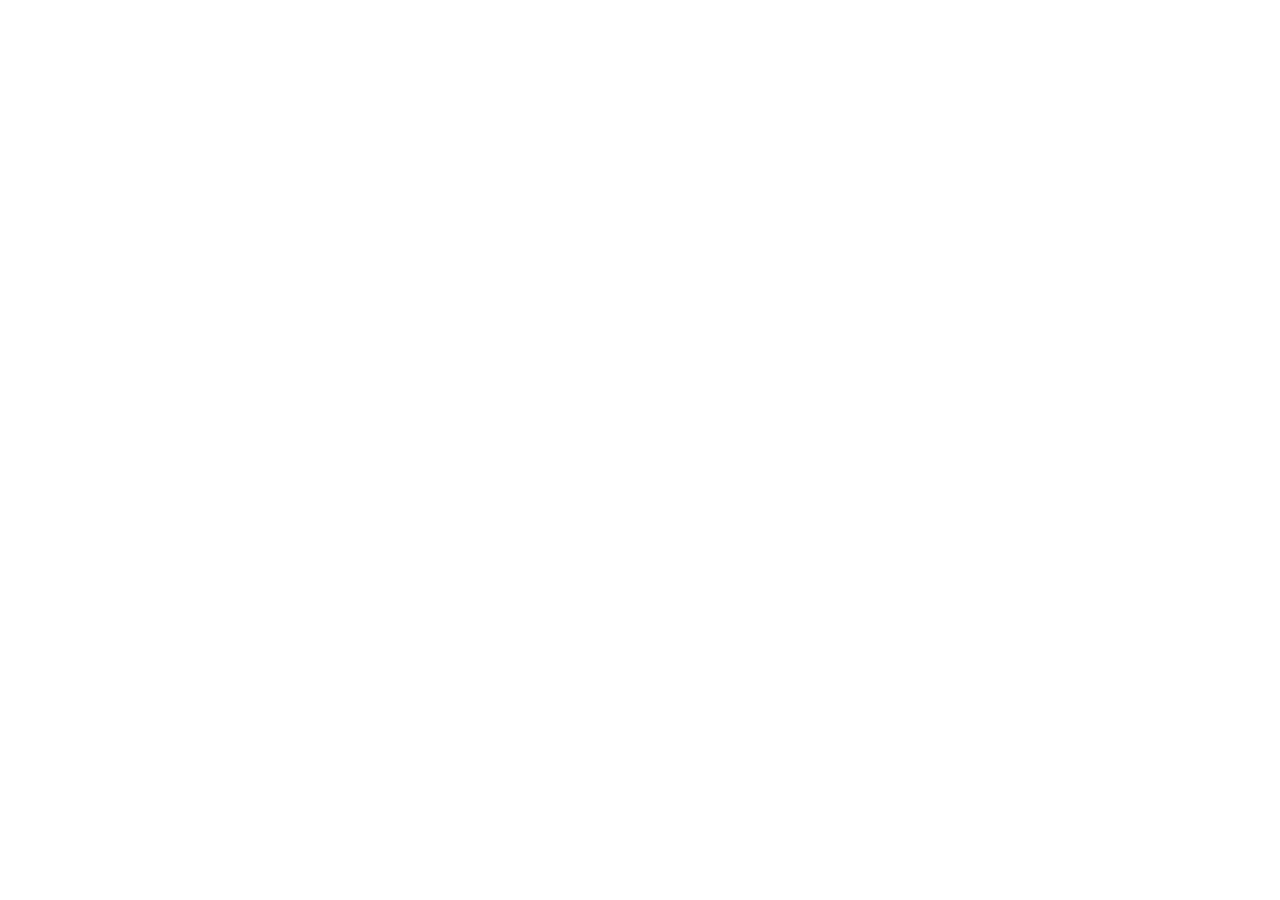
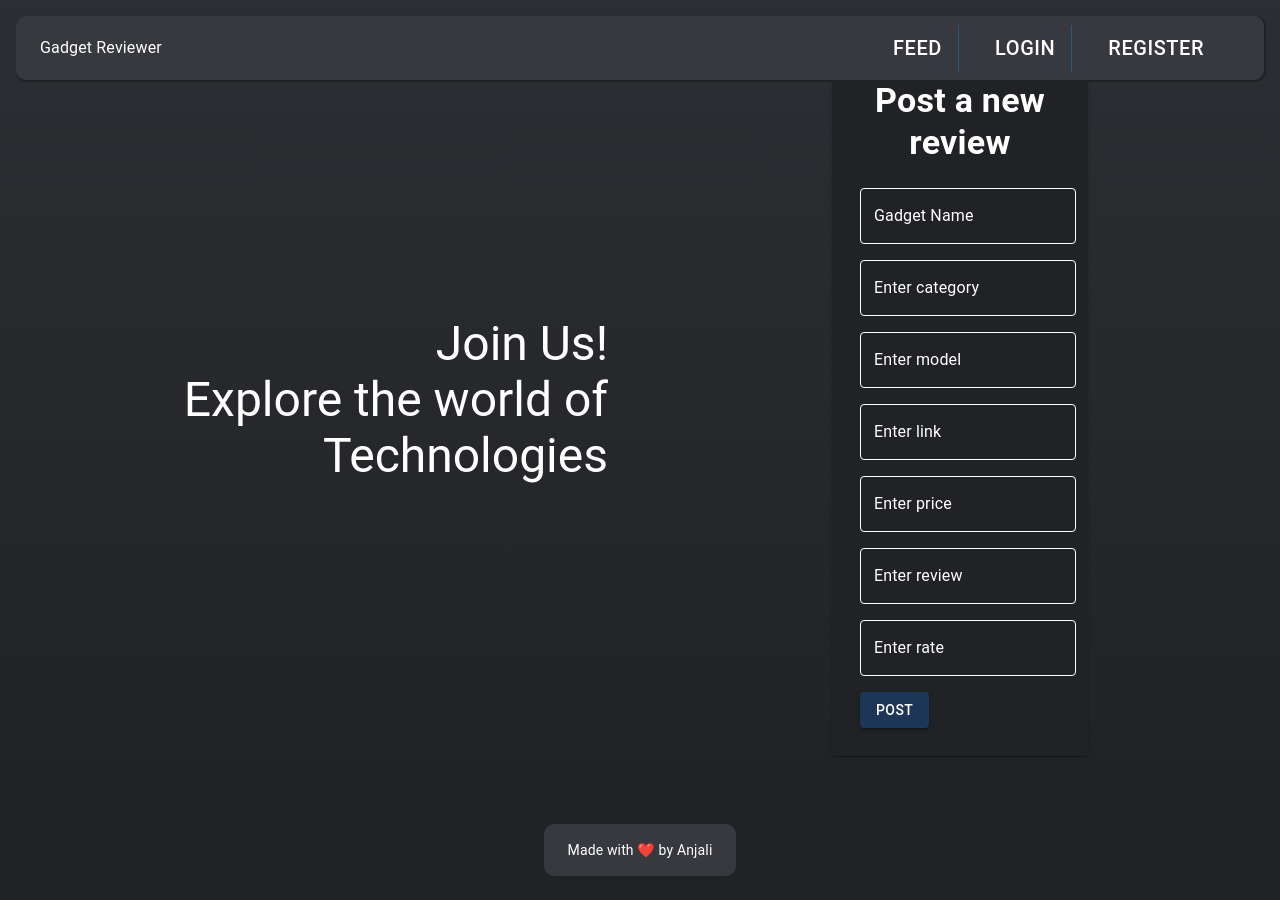
Before and after one commit to Anjali2201/The-GadgetLab, a React (Create React App) app: page /newreview in a window 1280 px wide. Before the commit this address had no page. Before the commit the page ends 800 px from the top, so only its background shows below. Built offline with nearby package versions, Linux system fonts and the light colour scheme.

Commit message:
post api

```diff
--- a/src/App.jsx
+++ b/src/App.jsx
@@ -4,6 +4,7 @@
 import Login from "./Pages/Login";
 import Signup from "./Pages/Signup";
 import Feed from "./Pages/Feed";
+import Reviews from "./Pages/Reviews";
 
 function App() {
   return (
@@ -13,6 +14,7 @@
         <Route path="/login" element={<Login />} />
         <Route path="/register" element={<Signup />} />
         <Route path="/feed" element={<Feed />} />
+        <Route path="/newreview" element={<Reviews />} />
       </Routes>
     </div>
   );
--- a/src/Components/Feed/feed.jsx
+++ b/src/Components/Feed/feed.jsx
@@ -1,8 +1,9 @@
 import React from "react";
-import { Grid } from "@mui/material";
+import { Button, Grid } from "@mui/material";
 import Boxes from "./card";
 import { Typography } from "@mui/material";
 import ChipsArray from "./chips";
+import { Link } from "@mui/material";
 
 const Feedpage = () => {
   return (
@@ -17,7 +18,7 @@
         }}
       >
         <Grid
-          item
+          container
           xs={12}
           sx={{
             display: "flex",
@@ -26,10 +27,43 @@
             mx: "30px",
           }}
         >
-          <Typography sx={{ color: "white", fontSize: "50px" }}>
-            Feed{" "}
-          </Typography>
+          <Grid
+            item
+            xs={5}
+            sx={{
+              display: "flex",
+            }}
+          >
+            <Typography sx={{ color: "white", fontSize: "50px" }}>
+              Feed{" "}
+            </Typography>
+          </Grid>
+          <Grid
+            item
+            xs={12}
+            sx={{
+              display: "flex",
+              justifyContent: "flex-end",
+            }}
+          >
+            <Link href="/newreview" underline="none" color="inherit">
+              <Button
+                sx={{
+                  background: "white",
+                  color: "black",
+                  boxShadow: "none",
+                  fontSize: "20px",
+                  "&:hover": {
+                    backgroundColor: "#212225",
+                  },
+                }}
+              >
+                New Review
+              </Button>
+            </Link>
+          </Grid>
         </Grid>
+
         <Grid
           item
           xs={12}
@@ -54,6 +88,23 @@
           }}
         >
           <Typography sx={{ color: "white", my: 3 }}>Trending</Typography>
+
+          <Link href="/newreview" underline="none" color="inherit">
+            <Button
+              sx={{
+                mt: 10,
+                background: "white",
+                color: "black",
+                boxShadow: "none",
+                fontSize: "20px",
+                "&:hover": {
+                  backgroundColor: "#212225",
+                },
+              }}
+            >
+              New Review
+            </Button>
+          </Link>
         </Grid>
         <Grid
           item
--- /dev/null
+++ b/src/Components/Feed/postreview.jsx
@@ -0,0 +1,272 @@
+import React, { useRef } from "react";
+import { useState } from "react";
+import {
+  Grid,
+  Paper,
+  TextField,
+  Button,
+  Typography,
+  Modal,
+  Box,
+} from "@mui/material";
+import axios from "axios";
+import { useNavigate } from "react-router-dom";
+import getCookie from "../../hooks/getCookie";
+
+const buttons = { margin: "8px", backgroundColor: "#1D3557" };
+const text = { padding: 2, margin: "3px 0" };
+
+var modalText = "Modal Open";
+
+const style = {
+  position: "absolute",
+  top: "50%",
+  left: "50%",
+  transform: "translate(-50%, -50%)",
+  width: 400,
+  bgcolor: "background.paper",
+  border: "2px solid #000",
+  boxShadow: 24,
+  p: 4,
+};
+
+const textfield = {
+  "& .MuiOutlinedInput-root .MuiOutlinedInput-notchedOutline": {
+    borderColor: "white",
+  },
+  m: 1,
+};
+
+function Postreview() {
+  const form = useRef();
+  const navigate = useNavigate();
+
+  const [open, setOpen] = useState(false);
+  const [lastpage, setLastpage] = useState("/feed");
+  const [message, setMessage] = useState("Proceed");
+  const handleOpen = () => {
+    setOpen(true);
+  };
+  const handleClose = () => {
+    setOpen(false);
+  };
+
+  const navigation = () => {
+    if (lastpage === "/feed") {
+      window.location.reload();
+    } else {
+      navigate(lastpage);
+    }
+  };
+  let token = getCookie("login");
+  let email = "";
+  if (token) {
+    email = JSON.parse(getCookie("login")).email;
+  }
+  const Createpost = async (e) => {
+    e.preventDefault();
+    console.log("FORM DATA");
+
+    var form_data = {
+      authoremail: email,
+      gadgetname: form.current.gadgetname.value,
+      category: form.current.category.value,
+      model: form.current.model.value,
+      link: form.current.link.value,
+      price: form.current.price.value,
+      description: form.current.review.value,
+      rate: form.current.rate.value,
+    };
+    console.log(form_data);
+
+    await axios
+      .post("http://localhost:5000/api/post/newpost/", form_data)
+      .then((response) => {
+        console.log(response);
+        modalText = "Post created successfully";
+        setLastpage("/feed");
+        setMessage("Proceed");
+      })
+      .catch((error) => {
+        modalText = error.response.data;
+        setLastpage("/newreview");
+        setMessage("Try Again");
+        console.log(error);
+      });
+
+    handleOpen();
+  };
+
+  return (
+    <div style={{ height: "100vh" }}>
+      <Grid container xs={12}>
+        <Grid
+          item
+          xs={6}
+          sx={{
+            display: "flex",
+            justifyContent: "center",
+            alignItems: "center",
+            backgroundImage: "linear-gradient(#2d2e33, #212225)",
+            height: "100vh",
+            p: 4,
+          }}
+        >
+          <Typography
+            variant="h3"
+            style={{ color: "white", textAlign: "right" }}
+          >
+            Join Us! <br />
+            Explore the world of Technologies <br />
+          </Typography>
+        </Grid>
+        <Grid
+          item
+          xs={6}
+          sx={{
+            display: "flex",
+            justifyContent: "center",
+            alignItems: "center",
+            backgroundImage: "linear-gradient(#2d2e33, #212225)",
+          }}
+        >
+          <Paper
+            style={{
+              padding: 20,
+              margin: "10px",
+              height: "auto",
+              width: "40%",
+              backgroundColor: "#212225",
+            }}
+          >
+            <Typography
+              variant="h4"
+              sx={{
+                color: "white",
+                fontWeight: "bold",
+                textAlign: "center",
+                m: 2,
+              }}
+            >
+              Post a new review
+            </Typography>
+            <form ref={form} onSubmit={Createpost}>
+              <TextField
+                type="text"
+                name="gadgetname"
+                fullWidth
+                label={
+                  <Typography style={{ color: "white" }}>
+                    Gadget Name
+                  </Typography>
+                }
+                sx={textfield}
+              />
+              <TextField
+                type="text"
+                name="category"
+                fullWidth
+                label={
+                  <Typography style={{ color: "white" }}>
+                    Enter category
+                  </Typography>
+                }
+                placeholder="Enter category"
+                sx={textfield}
+              />
+              <TextField
+                type="text"
+                name="model"
+                fullWidth
+                label={
+                  <Typography style={{ color: "white" }}>
+                    Enter model
+                  </Typography>
+                }
+                placeholder="Enter model"
+                sx={textfield}
+              />
+              <TextField
+                type="text"
+                name="link"
+                fullWidth
+                label={
+                  <Typography style={{ color: "white" }}>Enter link</Typography>
+                }
+                placeholder="Enter link"
+                sx={textfield}
+              />
+              <TextField
+                type="text"
+                name="price"
+                fullWidth
+                label={
+                  <Typography style={{ color: "white" }}>
+                    Enter price
+                  </Typography>
+                }
+                placeholder="Enter link"
+                sx={textfield}
+              />
+              <TextField
+                type="text"
+                name="review"
+                fullWidth
+                label={
+                  <Typography style={{ color: "white" }}>
+                    Enter review
+                  </Typography>
+                }
+                placeholder="Enter review"
+                sx={textfield}
+              />
+              <TextField
+                type="text"
+                name="rate"
+                fullWidth
+                label={
+                  <Typography style={{ color: "white" }}>Enter rate</Typography>
+                }
+                placeholder="Enter rate"
+                sx={textfield}
+              />
+              <Button
+                style={buttons}
+                type="submit"
+                variant="contained"
+                color="primary"
+              >
+                Post
+              </Button>
+            </form>
+          </Paper>
+        </Grid>
+        <Modal
+          open={open}
+          onClose={handleClose}
+          aria-labelledby="modal-modal-title"
+          aria-describedby="modal-modal-description"
+        >
+          <Box sx={style}>
+            <Typography id="modal-modal-title" variant="h6" component="h2">
+              {modalText}
+            </Typography>
+            <Typography id="modal-modal-description" sx={{ mt: 2 }}>
+              <Button
+                onClick={navigation}
+                style={buttons}
+                variant="contained"
+                color="primary"
+              >
+                {message}
+              </Button>
+              {/* </Link> */}
+            </Typography>
+          </Box>
+        </Modal>
+      </Grid>
+    </div>
+  );
+}
+
+export default Postreview;
--- a/src/Components/Navbar.jsx
+++ b/src/Components/Navbar.jsx
@@ -24,7 +24,7 @@
 let token = getCookie("login");
 let username = "";
 if (token) {
-  username = JSON.parse(getCookie("login")).name;
+  username = JSON.parse(getCookie("login")).username;
 }
 console.log(username);
 
--- a/src/Components/login.jsx
+++ b/src/Components/login.jsx
@@ -103,11 +103,11 @@
     axios
       .post("http://localhost:5000/api/user/login", newstate)
       .then((response) => {
-        console.log(response.data.contributor);
+        console.log(response.data.user.name);
         const cookieState = {
           email: this.state.email,
           password: this.state.password,
-          username: response.data.name,
+          username: response.data.user.name,
         };
         console.log("LOGGED IN");
         modalText = "Logged In Successfully !!";
--- /dev/null
+++ b/src/Pages/Reviews.jsx
@@ -0,0 +1,16 @@
+import React from "react";
+import Postreview from "../Components/Feed/postreview";
+import Navbar from "../Components/Navbar";
+import Footer from "../Components/Footer";
+
+const Reviews = () => {
+  return (
+    <div>
+      <Navbar />
+      <Postreview />
+      <Footer />
+    </div>
+  );
+};
+
+export default Reviews;
```
